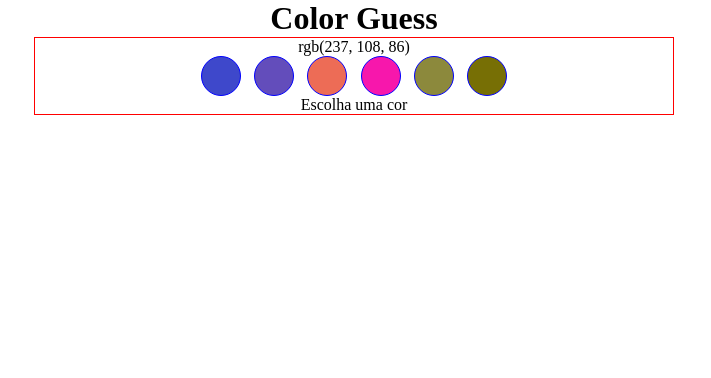
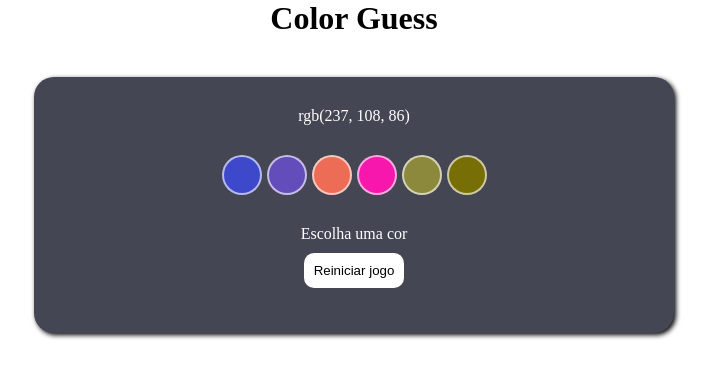
Before and after one commit to pedro-henrique-a-silva/color-guess, a website: page index.html in a window 1280 px wide. Shown: the whole page, without its empty margins (286-997 px from the left). Drawn offline with Linux system fonts and the light colour scheme.

Commit message:
Requisito 6 concluido, criando botão reset

```diff
--- a/index.html
+++ b/index.html
@@ -18,6 +18,9 @@
 
     </section>
     <p id="answer">Escolha uma cor</p>
+    <section class="section-reset-button">
+      <button id="reset-game">Reiniciar jogo</button>
+    </section>
   </main>
   <script src="script.js"></script>
 </body>
--- a/script.js
+++ b/script.js
@@ -1,5 +1,6 @@
 const pRgbColor = document.querySelector('#rgb-color');
 const pAnswer = document.querySelector('#answer');
+const buttonReset = document.querySelector('#reset-game');
 const sectionColor = document.querySelector('#colors');
 
 const generateRandomNumber = (number) => Math.floor(Math.random() * (number));
@@ -47,7 +48,17 @@ const eventColor = () => {
   });
 };
 
+const eventResetGame = () => {
+  buttonReset.addEventListener('click', () => {
+    sectionColor.innerHTML = '';
+    createDivColors();
+    pAnswer.innerText = 'Escolha uma cor';
+
+  })
+}
+
 window.onload = () => {
   createDivColors();
   eventColor();
+  eventResetGame();
 };
--- a/style.css
+++ b/style.css
@@ -12,20 +12,53 @@ main {
   display: flex;
   flex-direction: column;
   align-items: center;
-  border: 1px solid red;
+  border-radius: 20px;
+  color: white;
+  background-color: #444654;
+  box-shadow: 2px 2px 5px black;
   width: 50%;
-  margin: auto;
+  margin: 40px auto;
+  padding: 30px;
 }
 
 #colors {
   display: flex;
   justify-content: space-around;
+  margin: 20px 0;
+  border-radius: 20px;
+  padding: 10px;
   width: 50%;
 }
 
 .ball {
   width: 40px;
   height: 40px;
-  border: 1px solid blue;
+  cursor: pointer;
+  border: 2px solid rgba(255, 255, 255, 0.623);
   border-radius: 50px;
 }
+
+#reset-game {
+  margin-top: 10px;
+  padding: 10px;
+  border-radius: 10px;
+  border: none;
+  background-color: white;
+  color: black;
+  cursor: pointer;
+}
+
+#reset-game:hover {
+  background-color: rgba(255, 255, 255, 0.349);
+  color: white;
+  border: 2px solid white;
+}
+
+#reset-game:active {
+  background-color: rgba(255, 255, 255, 0.048);
+  color: white;
+}
+
+.section-reset-button {
+  height: 60px;
+}
```
